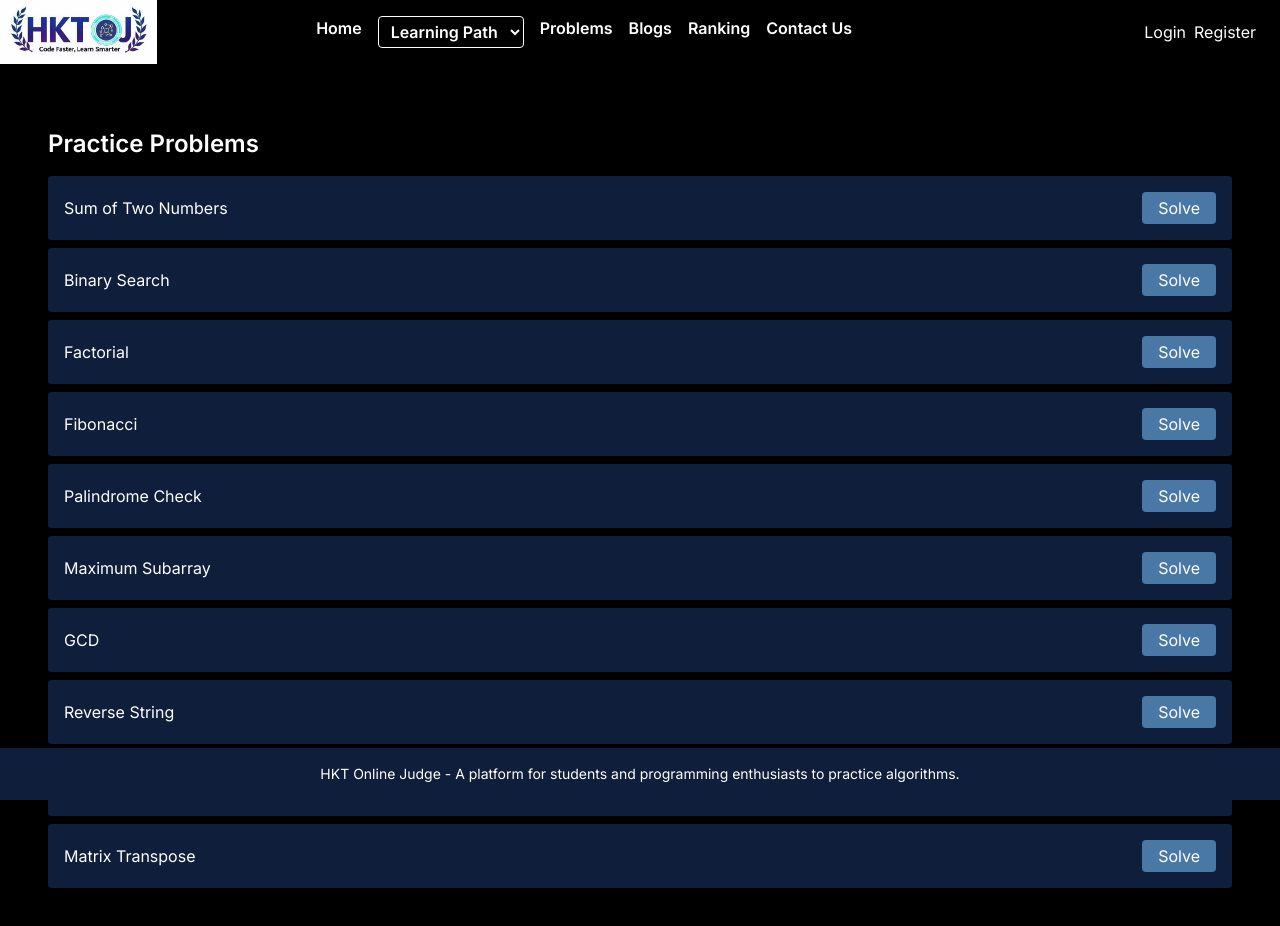
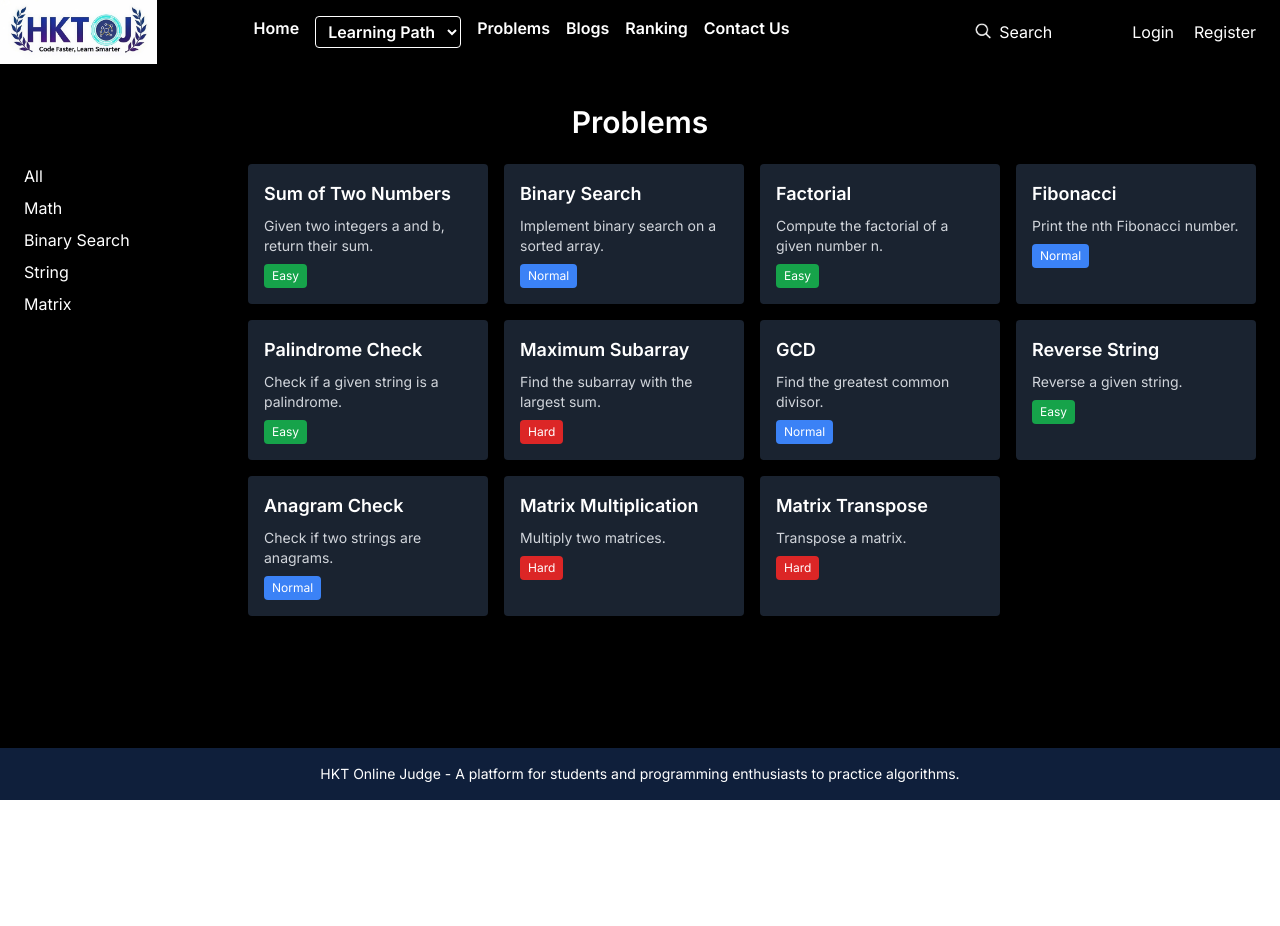
Before and after one commit to KhoaLe1507/HKTSACO, a React (Create React App) app in the folder FE/: page / in a window 1280 px wide. Both pictures are taken after a click on the button "Problems". Shown: the top 926 px of the page. After the commit the page ends 800 px from the top, so only its background shows below. Built offline with nearby package versions, Linux system fonts and the light colour scheme.

Commit message:
Update the last time: 15/04/2025 10:35 pm

```diff
--- a/FE/src/Components/Navbar.js
+++ b/FE/src/Components/Navbar.js
@@ -4,13 +4,13 @@ const Navbar = ({ showPage }) => {
   return (
     <nav className="fixed top-0 w-full h-16 bg-[#000000] text-white px-6 py-4 flex justify-between items-center">
       <img src="/Image/Logo.jpg" alt="HKTOJ logo" className="h-16 object-contain absolute top-0 left-0" />
-      <h1 className="text-xl font-semibold"></h1>
 
-      <ul className="flex gap-4 font-semibold justify-center flex-1">
+      <ul className="flex gap-4 font-semibold justify-center flex-1 ml-12">
         <li>
-          <button onClick={() => showPage("home")} className="hover:opacity-80 capitalize">
-            Home
-          </button>
+          <button
+            onClick={() => showPage("home")}
+            className="text-white hover:underline decoration-[#616978] underline-offset-4 decoration-4 hover:font-semibold capitalize">
+          Home</button>
         </li>
 
         <li>
@@ -31,17 +31,25 @@ const Navbar = ({ showPage }) => {
 
         {["problems", "blogs", "ranking", "contact us"].map((id) => (
           <li key={id}>
-            <button onClick={() => showPage(id)} className="hover:opacity-80 capitalize">
-              {id}
-            </button>
+            <button onClick={() => showPage(id)}
+              className="text-white hover:underline decoration-[#616978] underline-offset-4 decoration-4 hover:font-semibold capitalize">
+              {id}</button>
           </li>
         ))}
       </ul>
-
-
-      <div className="flex gap-2">
-        <button className="text-white hover:underline">Login</button>
-        <button className="text-white hover:underline">Register</button>
+      <div className="ml-auto mr-20">
+        <button className="flex items-center gap-1 text-white hover:underline decoration-[#616978] underline-offset-4 decoration-4 hover:font-semibold capitalize">
+          <img src="/Image/Search.png" alt="Search" className="h-6 w-6 object-contain" />
+          Search
+        </button>
+      </div>
+      <div className="flex gap-5">
+        <button
+          className="text-white hover:underline decoration-[#616978] underline-offset-4 decoration-4 hover:font-semibold capitalize">
+        Login</button>
+        <button
+          className="text-white hover:underline decoration-[#616978] underline-offset-4 decoration-4 hover:font-semibold capitalize">
+        Register</button>
       </div>
     </nav>
   );
--- a/FE/src/Pages/BlogsPage.js
+++ b/FE/src/Pages/BlogsPage.js
@@ -5,7 +5,7 @@ const BlogsPage = () => {
   return (
     <Section className="bg-[#0f1f3b] text-white" title="Theory Lessons">
       <p className="text-lg mb-4">Learn Sorting, Recursion, DP and more with structured lessons.</p>
-      <button className="bg-[#4a78a6] text-white px-4 py-2 rounded" onClick={() => alert("Open lesson")}>
+      <button className="bg-[#4a78a6] text-white px-4 py-2 rounded " onClick={() => alert("Open lesson")}>
         Learn Now
       </button>
     </Section>
--- a/FE/src/Pages/ProblemsPage.js
+++ b/FE/src/Pages/ProblemsPage.js
@@ -3,58 +3,93 @@ import Section from "../Components/Section";
 import Problem from "../Components/Problem";
 
 const problems = [
-    { id: 1, title: "Sum of Two Numbers", description: "Given two integers a and b, return their sum." },
-    { id: 2, title: "Binary Search", description: "Implement binary search on a sorted array." },
-    { id: 3, title: "Factorial", description: "Compute the factorial of a given number n." },
-    { id: 4, title: "Fibonacci", description: "Print the nth Fibonacci number." },
-    { id: 5, title: "Palindrome Check", description: "Check if a given string is a palindrome." },
-    { id: 6, title: "Maximum Subarray", description: "Find the contiguous subarray with the largest sum." },
-    { id: 7, title: "GCD", description: "Find the greatest common divisor of two numbers." },
-    { id: 8, title: "Reverse String", description: "Reverse a given string." },
-    { id: 9, title: "Anagram Check", description: "Check if two strings are anagrams." },
-    { id: 10, title: "Matrix Transpose", description: "Transpose a given matrix." }
-  ];
+  { id: 1, title: "Sum of Two Numbers", description: "Given two integers a and b, return their sum.", difficulty: "Easy", tag: "Math" },
+  { id: 2, title: "Binary Search", description: "Implement binary search on a sorted array.", difficulty: "Normal", tag: "Binary Search" },
+  { id: 3, title: "Factorial", description: "Compute the factorial of a given number n.", difficulty: "Easy", tag: "Math" },
+  { id: 4, title: "Fibonacci", description: "Print the nth Fibonacci number.", difficulty: "Normal", tag: "String" },
+  { id: 5, title: "Palindrome Check", description: "Check if a given string is a palindrome.", difficulty: "Easy", tag: "String" },
+  { id: 6, title: "Maximum Subarray", description: "Find the subarray with the largest sum.", difficulty: "Hard", tag: "String" },
+  { id: 7, title: "GCD", description: "Find the greatest common divisor.", difficulty: "Normal", tag: "String" },
+  { id: 8, title: "Reverse String", description: "Reverse a given string.", difficulty: "Easy", tag: "String" },
+  { id: 9, title: "Anagram Check", description: "Check if two strings are anagrams.", difficulty: "Normal", tag: "String" },
+  { id: 10, title: "Matrix Multiplication", description: "Multiply two matrices.", difficulty: "Hard", tag: "Matrix" },
+  { id: 11, title: "Matrix Transpose", description: "Transpose a matrix.", difficulty: "Hard", tag: "Matrix" },
+];
+
+const tags = [...new Set(problems.map(p => p.tag))]; // Lấy các tag duy nhất
 
 const ProblemsPage = () => {
+  const [selectedTag, setSelectedTag] = useState("All");
   const [selectedProblem, setSelectedProblem] = useState(null);
-  const [language, setLanguage] = useState("cpp");
+
+  const filteredProblems = selectedTag === "All"
+    ? problems
+    : problems.filter(p => p.tag === selectedTag);
+
+  // Hàm trả về màu tương ứng với mức độ
+  const getDifficultyColor = (difficulty) => {
+    switch (difficulty) {
+      case "Easy":
+        return "bg-green-600";
+      case "Normal":
+        return "bg-blue-500";
+      case "Hard":
+        return "bg-red-600";
+      default:
+        return "bg-gray-500";
+    }
+  };
 
   return (
     selectedProblem ? (
       <Section title={selectedProblem.title}>
         <p className="mb-4 text-white whitespace-pre-line">{selectedProblem.description}</p>
-
-        <textarea
-          rows="10"
-          className="text-[#0f1f3b] w-full p-4 rounded border border-gray-300"
-          placeholder="Write your code here..."
-        ></textarea>
-
+        <textarea className="text-[#0f1f3b] w-full p-4 rounded border border-gray-300" rows="10" placeholder="Write your code here..." />
         <div className="my-4">
-          <label htmlFor="lang" className="text-white block mb-1 font-medium">Language</label>
-          <select
-            id="lang"
-            className="p-2 rounded border border-gray-300 text-[#0f1f3b]"
-            value={language}
-            onChange={(e) => setLanguage(e.target.value)}
-          >
+          <label className="text-white block mb-1 font-medium">Language</label>
+          <select className="p-2 rounded border border-gray-300 text-[#0f1f3b]">
             <option value="cpp">C++</option>
             <option value="python">Python</option>
             <option value="java">Java</option>
           </select>
         </div>
-
-        <button onClick={() => alert("Code submitted!")} className="bg-[#4a78a6] text-white px-6 py-2 rounded">
-          Submit
-        </button>
-        <button onClick={() => setSelectedProblem(null)} className="ml-4 underline text-sm">← Back to problems</button>
+        <button className="bg-[#4a78a6] text-white px-6 py-2 rounded">Submit</button>
+        <button className="ml-4 underline text-sm" onClick={() => setSelectedProblem(null)}>← Back</button>
       </Section>
     ) : (
-      <Section title="Practice Problems">
-        {problems.map((p) => (
-          <Problem key={p.id} title={p.title} onClick={() => setSelectedProblem(p)} />
-        ))}
-      </Section>
+      <div className="text-white">
+        <h1 className="text-3xl font-bold text-center mb-6">Problems</h1>
+        <div className="flex space-x-6">
+          {/* Left Sidebar: Tags */}
+          <div className="w-[200px] space-y-2">
+            <button onClick={() => setSelectedTag("All")} className="block w-full text-left hover:underline">All</button>
+            {tags.map(tag => (
+              <button key={tag} onClick={() => setSelectedTag(tag)} className="block w-full text-left hover:underline">
+                {tag}
+              </button>
+            ))}
+          </div>
+
+          {/* Main content: Problems */}
+          <div className="grid grid-cols-2 md:grid-cols-4 gap-4 flex-1">
+            {filteredProblems.map((p) => (
+              <div
+                key={p.id}
+                onClick={() => setSelectedProblem(p)}
+                className="bg-[#1a2330] p-4 rounded cursor-pointer hover:bg-[#2a3340]"
+              >
+                <h3 className="text-lg font-semibold mb-2">{p.title}</h3>
+                <p className="text-sm text-gray-300">{p.description}</p>
+                <span
+                  className={`mt-2 inline-block ${getDifficultyColor(p.difficulty)} px-2 py-1 rounded text-xs`}
+                >
+                  {p.difficulty}
+                </span>
+              </div>
+            ))}
+          </div>
+        </div>
+      </div>
     )
   );
 };
```
Also changed, not shown: FE/public/Image/Search.png (added).
